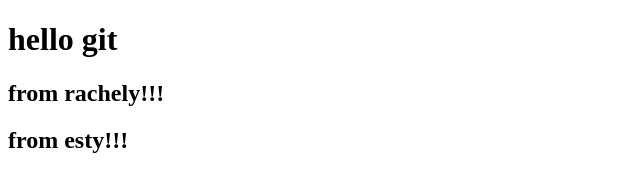
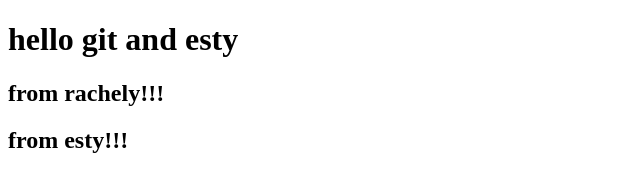
Before and after one commit to Esty-Prop/demo, a plain HTML site: page index.html in a window 1280 px wide. Shown: the whole page, without its empty margins (0-640 px from the left). Drawn offline with Linux system fonts and the light colour scheme.

Commit message:
esty test conflict

```diff
--- a/index.html
+++ b/index.html
@@ -6,7 +6,7 @@
     <title>Document</title>
 </head>
 <body>
-    <h1>hello git</h1>
+    <h1>hello git and esty</h1>
     <h2>from rachely!!!</h2>
 <h2>from esty!!!</h2>
 
```
